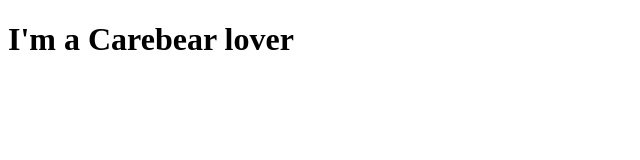
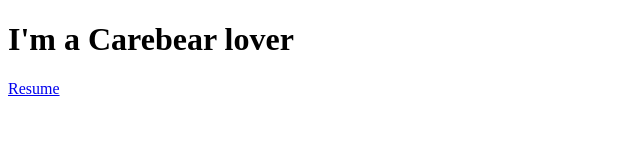
Before and after one commit to CarolineP90/CarolineP90.github.io, a plain HTML site: page public/index.html in a window 1280 px wide. Shown: the full height of the page, 0-640 px from the left. Drawn offline with Linux system fonts and the light colour scheme.

Commit message:
Added new folders

```diff
--- a/index.html
+++ b/public/index.html
@@ -5,5 +5,6 @@
   </head>
   <body>
     <h1>I'm a Carebear lover</h1>
+    <p><a href="resume/">Resume</a></p>
   </body>
 </html>
```
Also changed, not shown: public/resume/index.html (added), 1 other file.
